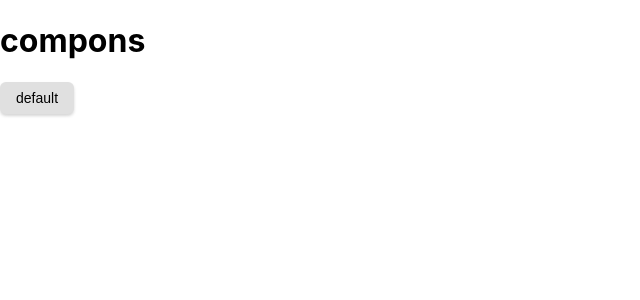
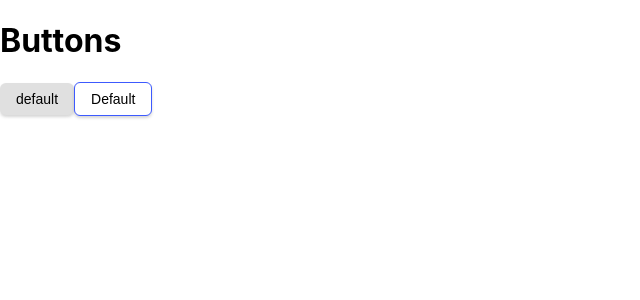
Before and after one commit to sharibeast/button-components, a React (Create React App) app: page / in a window 1280 px wide. Shown: the top 300 px of the page, without its empty margins (0-640 px from the left). Built offline with nearby package versions, Linux system fonts and the light colour scheme.

Commit message:
outline variant

```diff
--- a/src/App.tsx
+++ b/src/App.tsx
@@ -1,10 +1,11 @@
 import React from 'react';
-import type * as Stitches from '@stitches/react'
 import { styled } from '@stitches/react'
-import { typeScale, neutral, dark } from './utils';
+import { typeScale, neutral, dark, blue } from './utils';
 
 
-
+const Wrapper = styled('div', {
+  display: 'flex'
+})
 
 const Button = styled('button', {
   fontSize: `${typeScale.medium}`,
@@ -16,16 +17,32 @@ const Button = styled('button', {
   backgroundColor: `${neutral[200]}`,
   fontWeight: '500',
   cursor: 'pointer',
+  transition: 'all 200ms',
   '&:hover': {
     backgroundColor: `${neutral[400]}`,
+  },
+
+  variants: {
+    variant: {
+      outline: {
+        backgroundColor: `${neutral[100]}`,
+        color: `${dark[400]}`,
+        border: `1px solid ${blue[100]}`,
+
+        '&:hover': {
+          backgroundColor: 'rgba(41,98,255,0.1)'
+        }
+      }
+    }
   }
 })
 
 function App() {
   return (
     <div>
-      <h1>compons</h1>
+      <h1>Buttons</h1>
       <Button>default</Button>
+      <Button variant='outline'>Default</Button>
 
     </div>
   );
```
